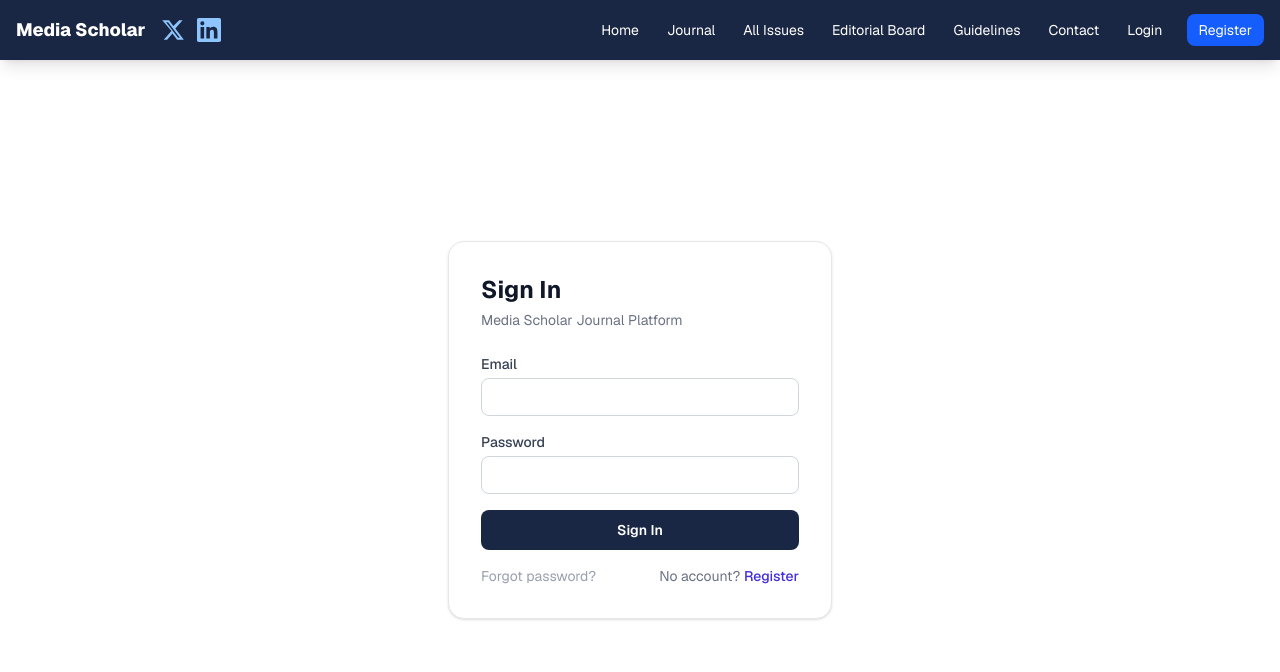
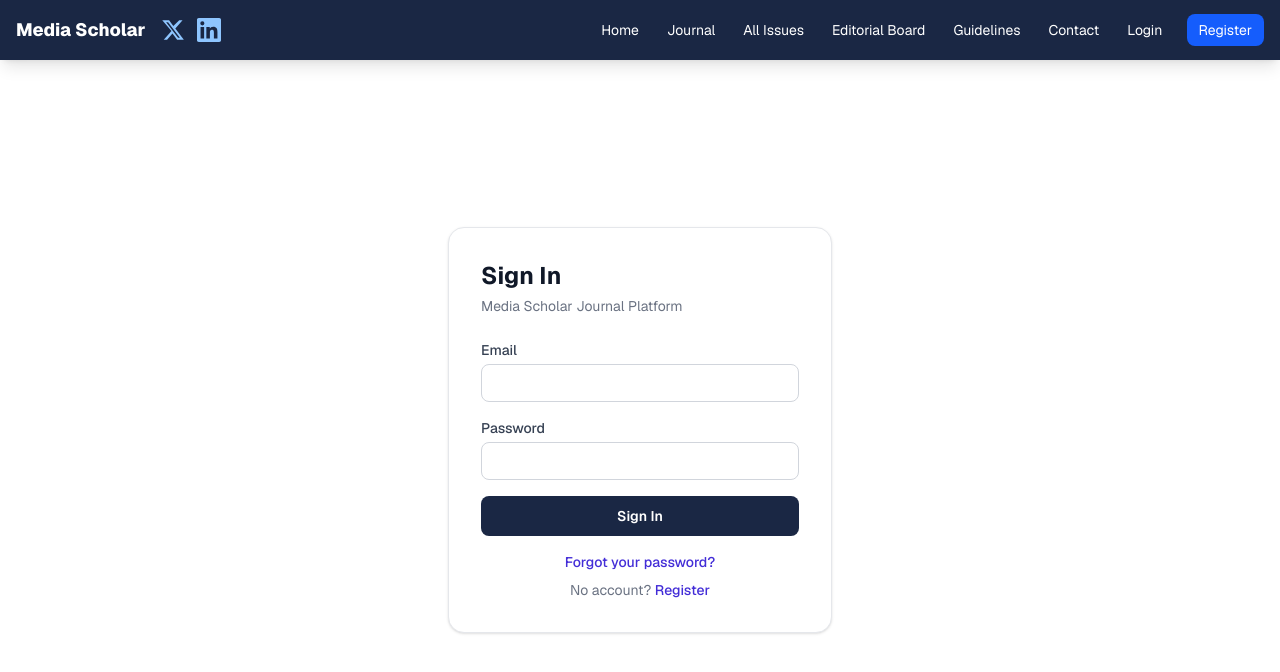
Before and after one commit to arampandey/mediascholar-platform, a Next.js app: page /login in a window 1280 px wide. Shown: the top 672 px of the page. Built offline with nearby package versions, Linux system fonts and the light colour scheme; no server answers.

Commit message:
fix: make forgot password link more visible on login page

```diff
--- a/app/login/page.tsx
+++ b/app/login/page.tsx
@@ -74,9 +74,11 @@ export default function LoginPage() {
               {loading ? "Signing in…" : "Sign In"}
             </button>
           </form>
-          <div className="mt-4 flex justify-between text-sm">
-            <Link href="/forgot-password" className="text-gray-400 hover:text-indigo-700 transition-colors">Forgot password?</Link>
-            <span className="text-gray-500">No account? <Link href="/register" className="text-indigo-700 font-medium hover:underline">Register</Link></span>
+          <div className="mt-4 space-y-2 text-center text-sm">
+            <div>
+              <Link href="/forgot-password" className="text-indigo-700 font-medium hover:underline">Forgot your password?</Link>
+            </div>
+            <div className="text-gray-500">No account? <Link href="/register" className="text-indigo-700 font-medium hover:underline">Register</Link></div>
           </div>
         </div>
       </main>
```
